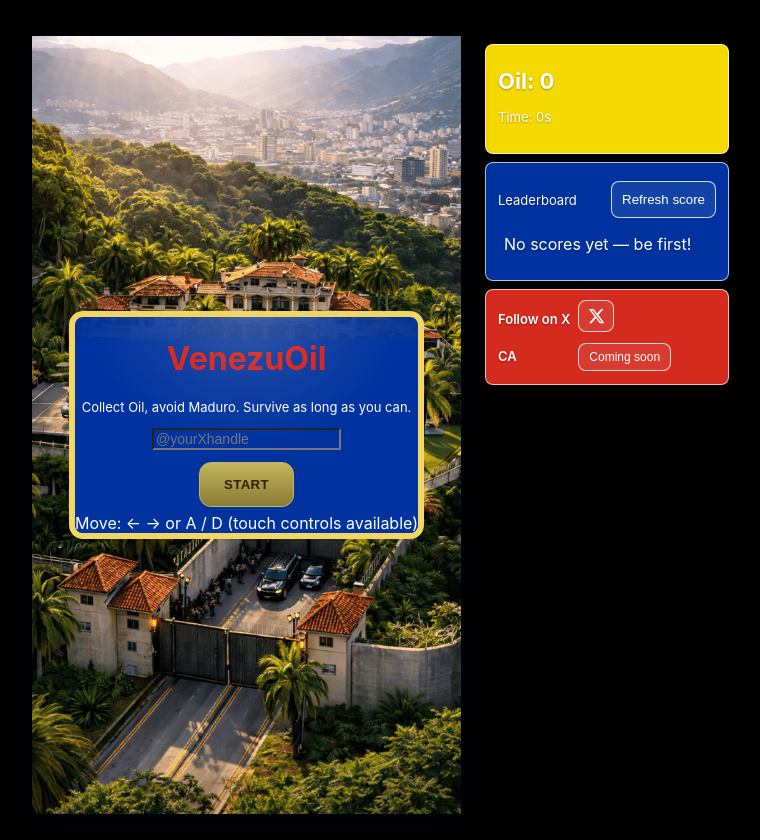
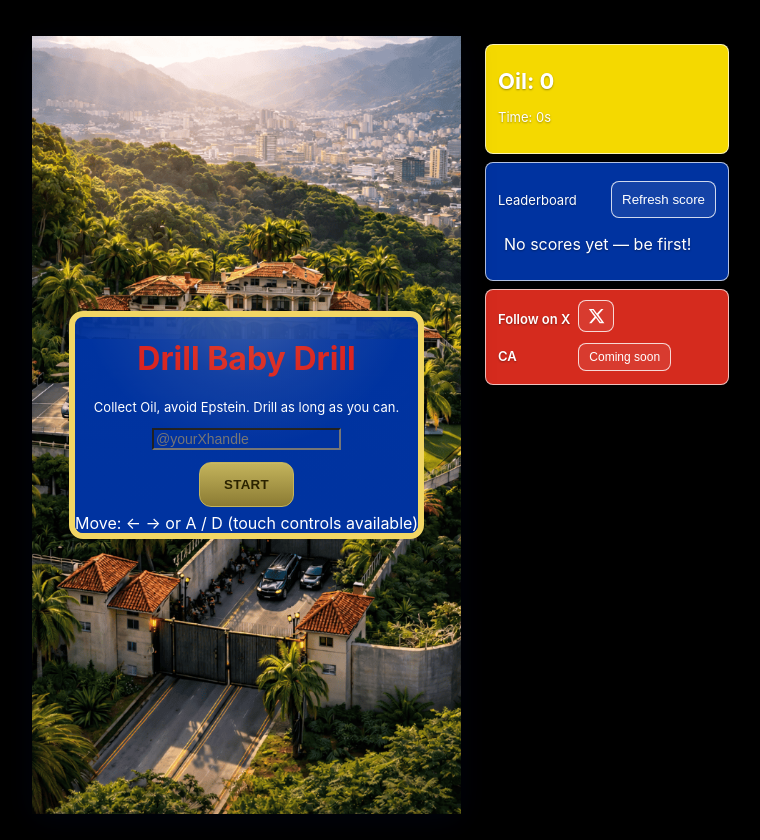
Before and after one commit to artistitakfak-dotcom/n1g33r, a plain HTML site: page index.html in a window 1280 px wide. Shown: the whole page, without its empty margins (308-1068 px from the left). Drawn offline with Linux system fonts and the light colour scheme; no server answers; files whose address does not match are found by name.

Commit message:
Rename game from 'VenezuOil' to 'Drill Baby Drill'

```diff
--- a/index.html
+++ b/index.html
@@ -4,7 +4,7 @@
 <head>
   <meta charset="utf-8" />
   <meta name="viewport" content="width=device-width,initial-scale=1" />
-  <title>VenezuOil</title>
+  <title>Drill Baby Drill</title>
   <link rel="stylesheet" href="style.css">
   <script defer src="/_vercel/insights/script.js"></script>
 </head>
@@ -22,13 +22,13 @@
         <div id="startScreen" class="overlay">
           <div class="xp-window start-window">
             <div class="xp-titlebar">
-              <span>VenezuOil</span>
+              <span>Drill Baby Drill</span>
             </div>
 
             <div class="xp-body">
-              <h1 class="xp-heading">VenezuOil</h1>
+              <h1 class="xp-heading">Drill Baby Drill</h1>
               <p class="sub xp-subtext">
-              Collect Oil, avoid Maduro. Survive as long as you can.
+              Collect Oil, avoid Epstein. Drill as long as you can.
               </p>
 
               <div class="xp-field-row">
@@ -48,11 +48,11 @@
          <div id="gameOverScreen" class="overlay" style="display:none;">
           <div class="xp-window gameover-window">
             <div class="xp-titlebar">
-              <span>VenezuOil-Game Over</span>
+              <span>Drill Baby Drill-Game Over</span>
             </div>
 
             <div class="xp-body">
-              <h2 id="finalScore" class="xp-heading">Game Over</h2>
+              <h2 id="finalScore" class="xp-heading">Drill Over</h2>
 
                        <div class="muted xp-subtext">
                 Score will be saved under your X handle displayed in the corner.
```
